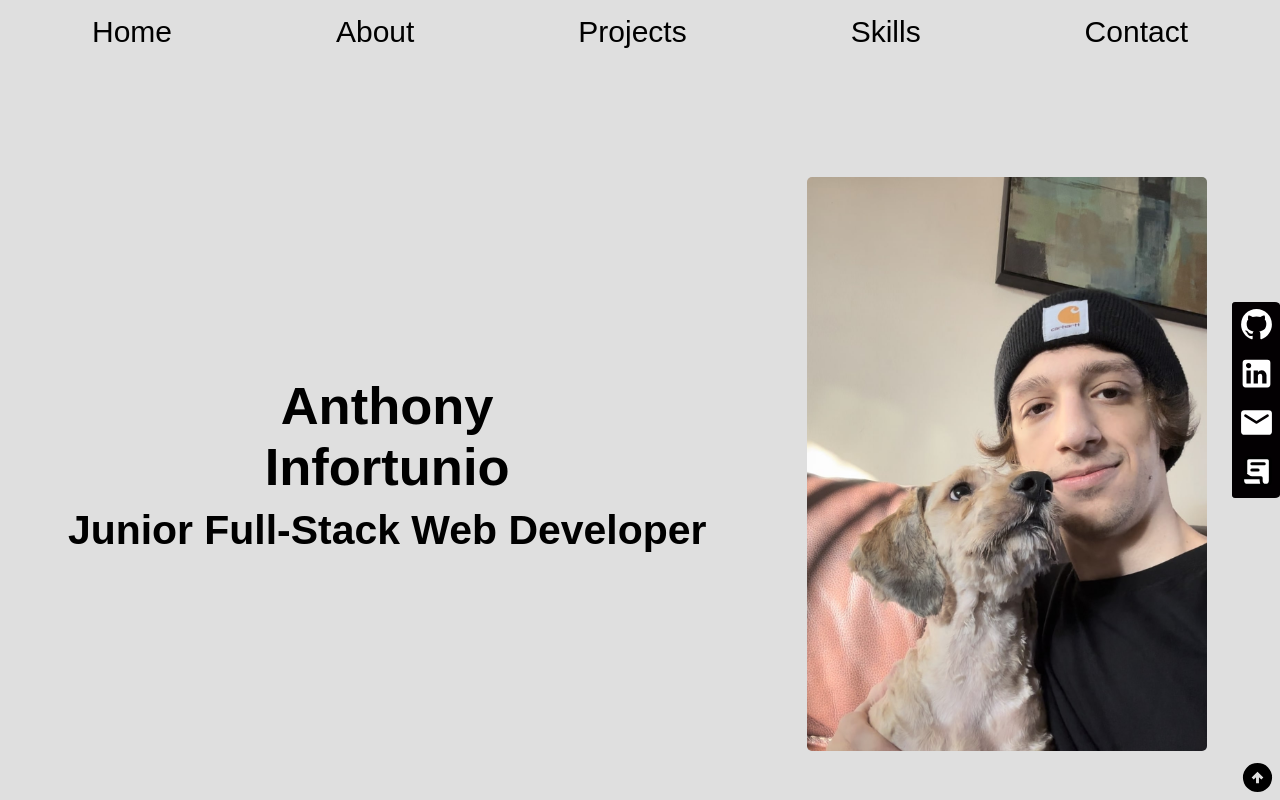
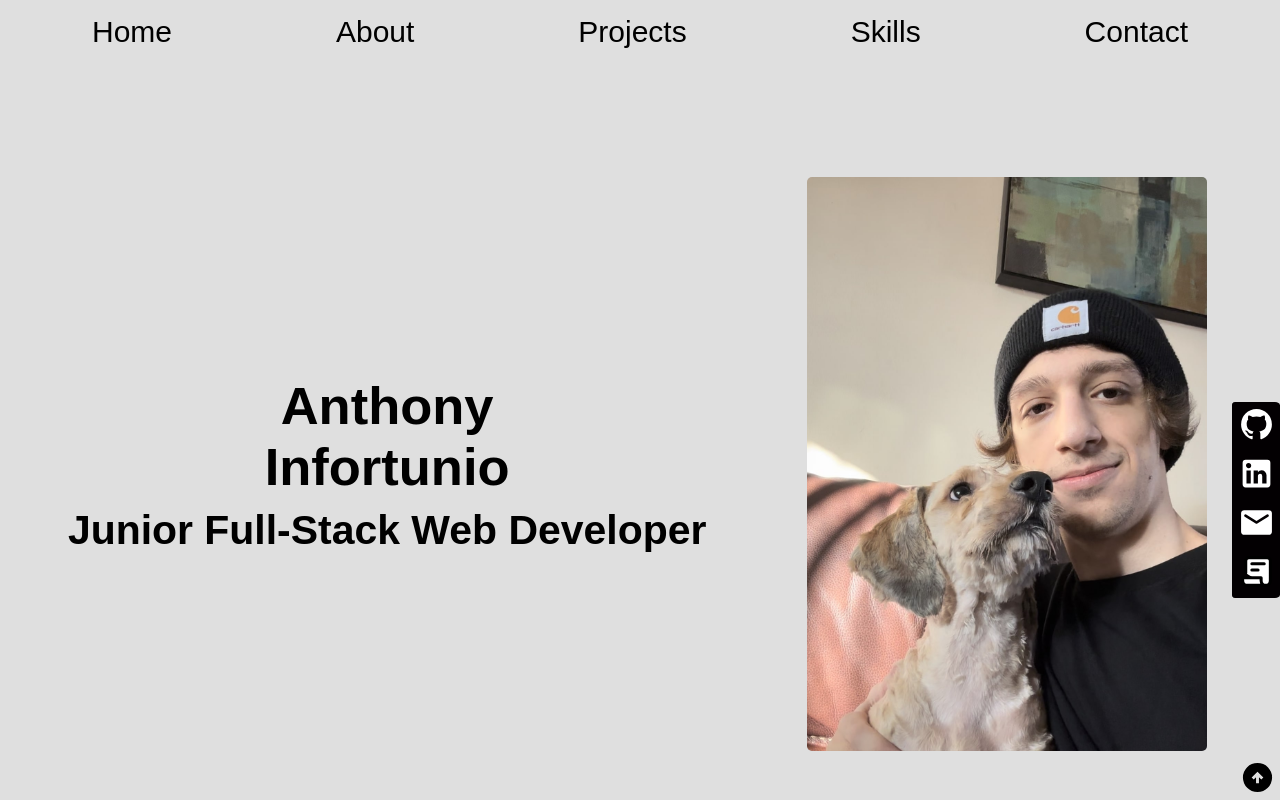
Before and after one commit to AnthonyGleason/Portfolio-Site, a React (Create React App) app: page / in a window 1280 px wide. Shown: the top 800 px of the page. Built offline with nearby package versions, Linux system fonts and the light colour scheme; a web font is replaced by a local one.

Commit message:
change animation timings

```diff
--- a/src/components/ContactButtons.js
+++ b/src/components/ContactButtons.js
@@ -1,14 +1,19 @@
-import React from 'react';
+import React,{useEffect} from 'react';
 import githubLogo from '../assets/github.svg';
 import linkedinLogo from '../assets/linkedin.svg';
 import mailImg from '../assets/mail.svg';
 import resumeImg from '../assets/resume.svg';
 import resumePDF from '../assets/resume.pdf';
 import '../styles/contact-buttons.css';
+import Aos from 'aos';
+import "aos/dist/aos.css";
 
 export default function ContactButtons() {
+  useEffect(()=>{
+    Aos.init({duration: 2500});
+  },[])
   return (
-    <ul className='contact-buttons'>
+    <ul data-aos='fade-in' className='contact-buttons'>
       <li>
         <a href='https://www.github.com/antinf'>
           <img className='expand' src={githubLogo} alt='github logo' />
--- a/src/components/Intro.js
+++ b/src/components/Intro.js
@@ -6,7 +6,7 @@ import "aos/dist/aos.css";
 
 export default function Intro(){
   useEffect(()=>{
-    Aos.init({duration: 3000});
+    Aos.init({duration: 2500});
   },[])
   return(
     <section className='intro' id='intro'>
--- a/src/components/Nav.js
+++ b/src/components/Nav.js
@@ -1,9 +1,14 @@
-import React from 'react';
+import React,{useEffect} from 'react';
 import '../styles/nav.css';
+import Aos from 'aos';
+import "aos/dist/aos.css";
 
 export default function Nav() {
+  useEffect(()=>{
+    Aos.init({duration: 2500});
+  },[])
   return (
-    <nav className='nav'>
+    <nav data-aos='fade-in' className='nav'>
       <a href="#intro">Home</a>
       <a href="#about">About</a>
       <a href="#projects">Projects</a>
--- a/src/styles/contact-buttons.css
+++ b/src/styles/contact-buttons.css
@@ -6,7 +6,6 @@
   flex-direction: column;
   right: 0;
   top: 50%;
-  transform: translateY(-50%);
   width: 50px;
   background-color: var(--color-b);
   border-radius: 5px;
```
